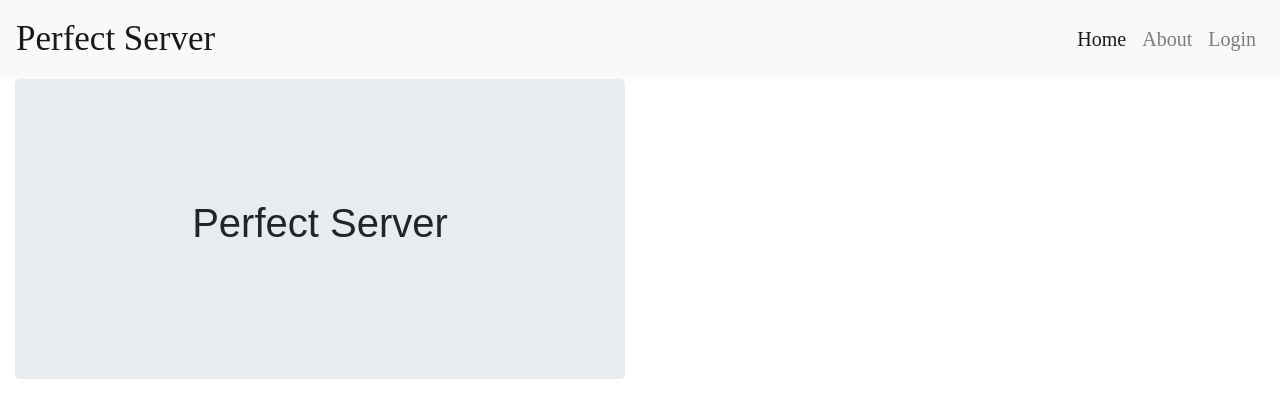
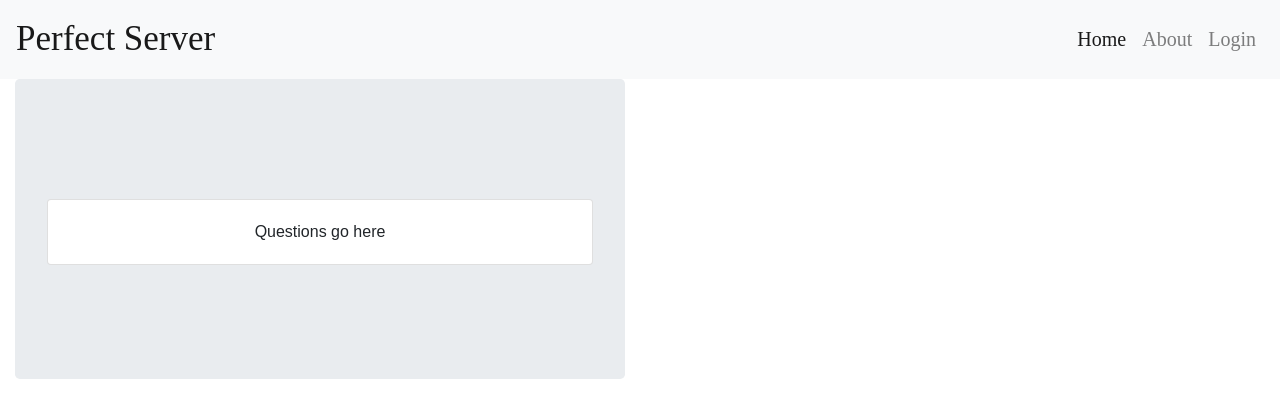
Before and after one commit to Stephenfz3/perfect-server, a React (Create React App) app in the folder client/: page / in a window 1280 px wide. Shown: the top 418 px of the page. Built offline with nearby package versions, Linux system fonts and the light colour scheme; a web font is replaced by a local one.

Commit message:
added question card in jumbotron

```diff
--- /dev/null
+++ b/client/src/components/Questions/index.js
@@ -0,0 +1,12 @@
+import React from "react";
+function Questions() {
+  return (
+<div class="card">
+  <div class="card-body">
+    Questions go here
+  </div>
+</div>
+    );
+}
+
+export default Questions;
--- a/client/src/pages/Dashboard.js
+++ b/client/src/pages/Dashboard.js
@@ -6,6 +6,8 @@ import { Link } from "react-router-dom";
 import Jumbotron from "../components/Jumbotron";
 import { Col, Row, Container } from "../components/Grid";
 import menu from "../menu.json";
+import Questions from "../components/Questions"
+
 //Middleware Imports
 import API from "../utils/API";
 
@@ -48,7 +50,9 @@ class Dashboard extends Component {
         <Row>
           <Col size="md-6">
             <Jumbotron>
-              <h1>Perfect Server</h1>
+
+              <Questions>
+              </Questions>
             </Jumbotron>
           </Col>
         </Row>
```
Also changed, not shown: client/public/manifest.json (deleted), 1 other file (tests, documents, lock files or other folders).
